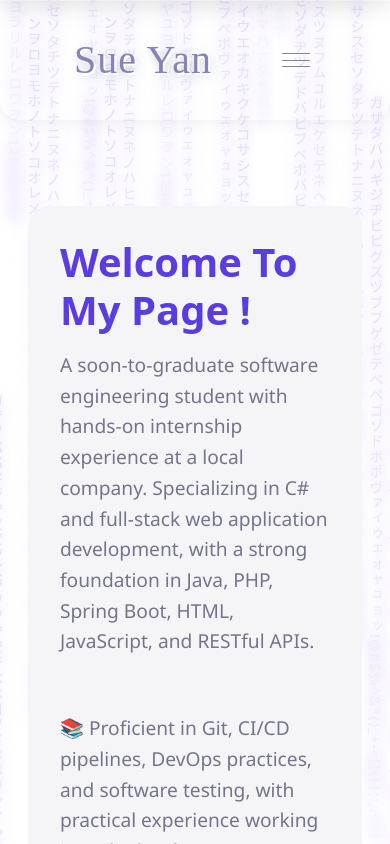
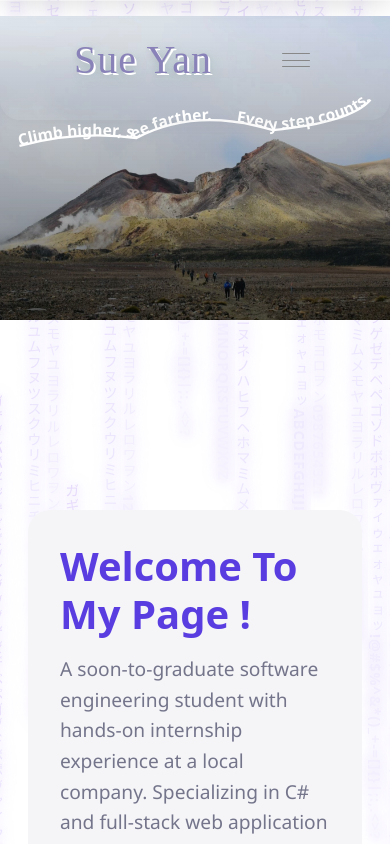
Before and after one commit to sueyan9/my-portfolio, a React (Vite) app: page / in a window 390 px wide. Built offline with nearby package versions, Linux system fonts and the light colour scheme.

Commit message:
hero section

```diff
--- a/src/App.css
+++ b/src/App.css
@@ -1,4 +1,3 @@
-
 :root {
   --section-gap: 3rem;
 
--- a/src/App.jsx
+++ b/src/App.jsx
@@ -1,4 +1,5 @@
 import React, { useRef , useEffect } from "react";
+import HeroSection from './components/HeroSection';
 import Navbar from "./components/Navbar.jsx";
 import AboutMe from "./components/AboutMe";
 import ProjectCarousel from "./components/ProjectCarousel";
@@ -49,6 +50,7 @@ export default function App() {
 
     return (
         <div >
+            <HeroSection />
             {/* Nav Bar*/}
             <Navbar
                 onLogoClick={scrollToTop}
--- a/src/components/AboutMe.css
+++ b/src/components/AboutMe.css
@@ -1,12 +1,3 @@
-.hero-section {
-    background:rgb(246, 246, 246);
-    padding: 2rem;
-    border-radius: 10px;
-    margin: 2rem auto;
-    box-sizing: border-box;
-    min-height: 600px;
-
-}
 
 .hero-content {
     display: flex;
--- /dev/null
+++ b/src/components/HeroSection.css
@@ -0,0 +1,71 @@
+.hero-section {
+    position: relative;
+    width: 100vw;
+    left: 50%;
+    right: 50%;
+    margin-left: -50vw;
+    margin-right: -50vw;
+    min-height: 840px;
+    max-height: 1020px;
+    overflow: hidden;
+    display: flex;
+    align-items: center;
+    justify-content: center;
+    margin-top: 0;
+    padding: 0;
+}
+.hero-bg {
+    width: 100%;
+    height: 100%;
+    object-fit: cover;
+    object-position: center;
+    position: absolute;
+    top: 0; left: 0;
+    z-index: 1;
+}
+
+.hero-overlay {
+    position: absolute;
+    top: 0; left: 0;
+    width: 100%; height: 100%;
+    background: linear-gradient(180deg, rgb(255,255,255,0.15) 0%, rgba(0,0,0,0.45) 100%);
+    z-index: 2;
+}
+
+.hero-svg {
+    position: absolute;
+    bottom: 0;
+    left: 0;
+    width: 100vw;
+    height: 120px;
+    z-index: 3;
+    pointer-events: none;
+}
+
+.hero-content {
+    position: relative;
+    z-index: 4;
+    color: #fff;
+    text-align: center;
+    width: 100%;
+    padding: 0 2rem;
+}
+
+.hero-content h1 {
+    font-size: 2.5rem;
+    font-weight: 800;
+    letter-spacing: 2px;
+    margin-bottom: 1rem;
+    text-shadow: 0 4px 24px rgba(0,0,0,0.25);
+}
+
+.hero-content p {
+    font-size: 1.3rem;
+    font-weight: 400;
+    text-shadow: 0 2px 8px rgba(0,0,0,0.18);
+}
+@media (max-width: 600px) {
+    .hero-section { height: 36vh; min-height: 180px; }
+    .hero-content h1 { font-size: 1.3rem; }
+    .hero-content p { font-size: 1rem; }
+}
--- /dev/null
+++ b/src/components/HeroSection.jsx
@@ -0,0 +1,47 @@
+import React from "react";
+import heroImg from "../assets/hero.jpg";
+import "./HeroSection.css";
+
+export default function HeroSection() {
+    return (
+        <div className="hero-section">
+            <img src={heroImg} alt="Landing" className="hero-bg" />
+            {/* 半透明遮罩 */}
+            <div className="hero-overlay"></div>
+            {/* SVG 勾勒线条（可选） */}
+            <svg
+                className="hero-svg"
+                width="100%"
+                height="200"
+                viewBox="0 0 1000 200"
+                style={{
+                    position: 'absolute',
+                    left: 0,
+                    top: '40%',
+                    transform: 'translateY(-50%)',
+                    zIndex: 10,
+                    pointerEvents: 'none'
+                }}
+            >
+                <path
+                    id="mountain-path"
+                    d="M 50 120 Q 200 80 350 100 Q 500 20 700 80 Q 900 60 950 2"
+                    stroke="#fff"
+                    strokeWidth="6"
+                    fill="none"
+                />
+                <text fontSize="40" fill="#fff" fontWeight="bold">
+                    <textPath href="#mountain-path" startOffset="0%">
+                        Climb higher, see farther.
+                    </textPath>
+                </text>
+                {/* 右侧文字 */}
+                <text fontSize="40" fill="#fff" fontWeight="bold" textAnchor="end">
+                    <textPath href="#mountain-path" startOffset="100%">
+                        Every step counts.
+                    </textPath>
+                </text>
+            </svg>
+        </div>
+    );
+}
```
Also changed, not shown: src/assets/aboutme.jpg (deleted), src/assets/hero.jpg.
